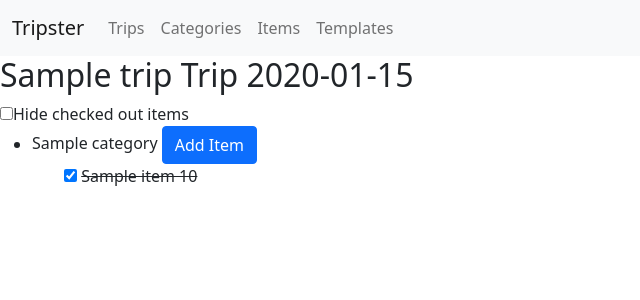
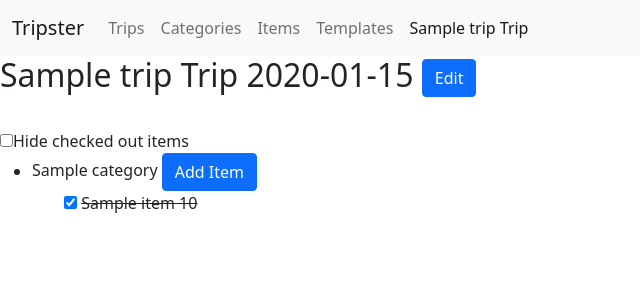
Before and after one commit to KristinaAza/tripster, a Flask app: page /trips/1 in a window 1280 px wide. Shown: the top 300 px of the page, without its empty margins (0-640 px from the left). Run offline with Flask 2, Linux system fonts and the light colour scheme; tables that the repository leaves empty hold one stand-in row (values such as "Sample post").

Commit message:
Added trip and template editing

```diff
--- a/crud.py
+++ b/crud.py
@@ -77,6 +77,12 @@ def create_trip(name, trip_date, user_id):
     return trip
 
 
+def update_trip(id, name, trip_date, user_id):
+
+    db.session.query(Trip).filter(user_id == user_id).filter(Trip.id == id).update({"name": name, "trip_date": trip_date})
+    db.session.commit()
+
+
 def get_all_trips(user_id):
 
     trips = Trip.query.filter_by(user_id=user_id).order_by(Trip.trip_date).all()
@@ -148,6 +154,12 @@ def create_template(name, user_id):
     return template
 
 
+def update_template(id, name, user_id):
+
+    db.session.query(Template).filter(user_id == user_id).filter(Template.id == id).update({"name": name})
+    db.session.commit()
+
+
 def get_all_templates(user_id):
 
     templates = Template.query.filter_by(user_id=user_id).all()
--- a/server.py
+++ b/server.py
@@ -30,6 +30,19 @@ def render_trip(id):
         categories = crud.get_all_trip_items_with_categories(id)
 
     return render_template("trip.html", trip=trip, categories=categories)
+
+
+@app.route("/api/edit_trip", methods=['POST'])
+def edit_trip():
+    id = request.get_json().get("trip_id")
+    name = request.get_json().get("name")
+    str_date = request.get_json().get("date")
+    trip_date = date.fromisoformat(str_date)
+
+    crud.update_trip(id, name, trip_date, user_id=1)
+
+    return jsonify({"name": name, "trip_date": trip_date})
+
 
 
 @app.route("/trip", methods=['POST'])
@@ -102,7 +115,7 @@ def change_checked_trip_item():
 def edit_category():
 
     name = request.get_json().get("name")
-    id = request.get_json().get("id")
+    id = request.get_json().get("category_id")
 
     crud.update_category(id, name, user_id=1)
 
@@ -168,6 +181,18 @@ def add_template_with_rerender():
     return redirect("/templates")
 
 
+@app.route("/api/edit_template", methods=['POST'])
+def edit_template():
+    id = request.get_json().get("template_id")
+    name = request.get_json().get("name")
+
+    crud.update_template(id, name, user_id=1)
+
+    return jsonify({"name": name})
+
+
+
+
 @app.route("/templates/<id>")
 def render_specific_template(id):
 
--- a/static/js/trip.js
+++ b/static/js/trip.js
@@ -1,6 +1,28 @@
-function openAddForm(element) {
-    element.parentElement.querySelector('.add-item').setAttribute("style", "display:block;");
+
+function edit(saveButton, trip_id) {
+    const name = saveButton.parentElement.parentElement.querySelector('#name-field').value;
+    const date = saveButton.parentElement.parentElement.querySelector('#date-field').value;
+
+    fetch('/api/edit_trip', {
+        method: 'POST',
+        body: JSON.stringify({trip_id, name, date}),
+        headers: {
+            'Content-Type': 'application/json',
+        },
+    })
+    .then(response => response.json())
+    .then(responseJson => {
+        const name = responseJson.name;
+        let tripDate = new Date(responseJson.trip_date);
+        tripDate = tripDate.toISOString().split('T')[0];
+
+        document.querySelector('h2').innerHTML = `${name} Trip ${tripDate}`;
+        document.querySelector('title').innerText = `${name} Trip`;
+        document.querySelector('nav .active').innerText = `${name} Trip`;
+
+    })
 }
+
 
 function changeChecked(element, id) {
     let checkedStatus;
--- a/templates/base.html
+++ b/templates/base.html
@@ -18,16 +18,7 @@
     {% endblock %}
 </head>
 <body>
-    <!-- <h2>Navigation</h2>
-    <ul>
-        <li><a href="/trips">Trips</a></li>
-        <li><a href="/categories">Categories</a></li>
-        <li><a href="/items">Items</a></li>
-        <li><a href="/templates">Templates</a></li>
-        <li><a href="/about">About</a></li>
-    </ul> -->
-
-    <nav class="navbar navbar-expand-lg navbar-light bg-light">
+      <nav class="navbar navbar-expand-lg navbar-light bg-light">
         <div class="container-fluid">
           <a class="navbar-brand" href="#">Tripster</a>
           <button class="navbar-toggler" type="button" data-bs-toggle="collapse" data-bs-target="#navbarSupportedContent" aria-controls="navbarSupportedContent" aria-expanded="false" aria-label="Toggle navigation">
@@ -47,6 +38,14 @@
               <li class="nav-item">
                 <a class="nav-link" href="/templates">Templates</a>
               </li>
+              {% if trip %}
+                <li><a class="nav-link" href="/trips/{{trip.id}}">{{ trip.name }} Trip</a></li>
+              {% endif %}
+
+              {% if template %}
+              <li><a class="nav-link" href="/templates/{{template.id}}">{{ template.name }} Template</a></li>
+              {% endif %}
+
             </ul>
           </div>
         </div>
--- a/templates/trip.html
+++ b/templates/trip.html
@@ -1,8 +1,37 @@
 {% extends 'base.html' %}
 {% block title %}{{ trip.name }} Trip{% endblock %}
 {% block body %}
-    <h2>{{ trip.name }} Trip {{ trip.trip_date }}</h2>
-
+    <h2>
+        {{ trip.name }} Trip {{ trip.trip_date }}
+        <!-- Button trigger modal -->
+        <button type="button" class="btn btn-primary" data-bs-toggle="modal" data-bs-target="#exampleModal">
+            Edit
+        </button>
+    </h2>
+    <!-- Edit Trip Modal -->
+    <div class="modal fade" id="exampleModal" tabindex="-1" aria-labelledby="exampleModalLabel" aria-hidden="true">
+        <div class="modal-dialog">
+        <div class="modal-content">
+            <div class="modal-header">
+            <h5 class="modal-title" id="exampleModalLabel">Edit Trip</h5>
+            <button type="button" class="btn-close" data-bs-dismiss="modal" aria-label="Close"></button>
+            </div>
+            <div class="modal-body">
+                <form id="form" class="edit-trip" method="POST" action="/trip">
+                    <label for="name-field">Name</label>
+                    <input id="name-field" class="form-control" type="text" name="name" value="{{ trip.name }}">
+                    <label for="date-field">Date</label>
+                    <input id="date-field" class="form-control" type="text" name="date" value="{{ trip.trip_date }}">
+                </form>
+            </div>
+            <div class="modal-footer">
+            <button type="button" class="btn btn-secondary" data-bs-dismiss="modal">Close</button>
+            <button type="button" class="btn btn-primary" onclick="edit(this, '{{ trip.id }}')" data-bs-dismiss="modal">Save</button>
+            </div>
+        </div>
+        </div>
+    </div>
+    </br>
     <input type="checkbox" id="1" onclick="toggle(this)">Hide checked out items
 
     <ul>
@@ -10,29 +39,12 @@
             <li>
                 {{ category.name }}
                 {% if category.items %}
-                    <!-- <button onclick="openAddForm(this)">Add Item</button>
-
-                    <form class="add-item" style="display:none;" method="POST" action="/{{trip.id}}/trip_item">
-
-                        <label>Item</label>
-                        <select name="item">
-                            {% for item in category.items %}
-                            <option value="{{ item.id }}">{{ item.name }}</option>
-                            {% endfor %}
-                        </select>
-
-                        <label for="name-field">Quantity</label>
-                        <input id="name-field" class="form-control" type="text" name="quantity">
-                        <input type="submit" value="Add" class="btn btn-primary">
-                        <button type="button" onclick="close_form(this)">Cancel</button>
-                    </form> -->
-
                     <!-- Button trigger modal -->
                     <button type="button" class="btn btn-primary" data-bs-toggle="modal" data-bs-target="#exampleModal-{{ category.id }}">
                         Add Item
                     </button>
 
-                    <!-- Add Trip Modal -->
+                    <!-- Add TripItem Modal -->
                     <div class="modal fade" id="exampleModal-{{ category.id }}" tabindex="-1" aria-labelledby="exampleModalLabel" aria-hidden="true">
                         <div class="modal-dialog">
                         <div class="modal-content">
@@ -49,7 +61,7 @@
                                         <option value="{{ item.id }}">{{ item.name }}</option>
                                         {% endfor %}
                                     </select>
-
+                                    </br>
                                     <label for="name-field">Quantity</label>
                                     <input id="name-field" class="form-control" type="text" name="quantity">
                                 </form>
```
Also changed, not shown: static/js/categories.js (+5 -42 lines), static/js/template.js (+18 -2 lines), templates/categories.html (+25 -9 lines), templates/template.html (+29 -15 lines), templates/trips.html (+0 -11 lines).
